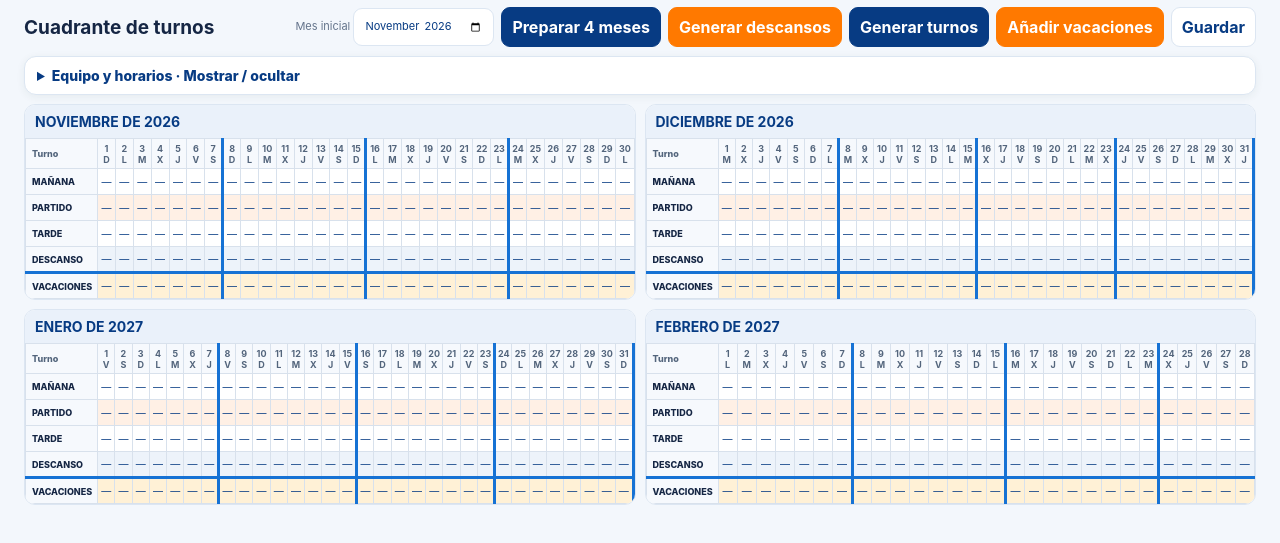
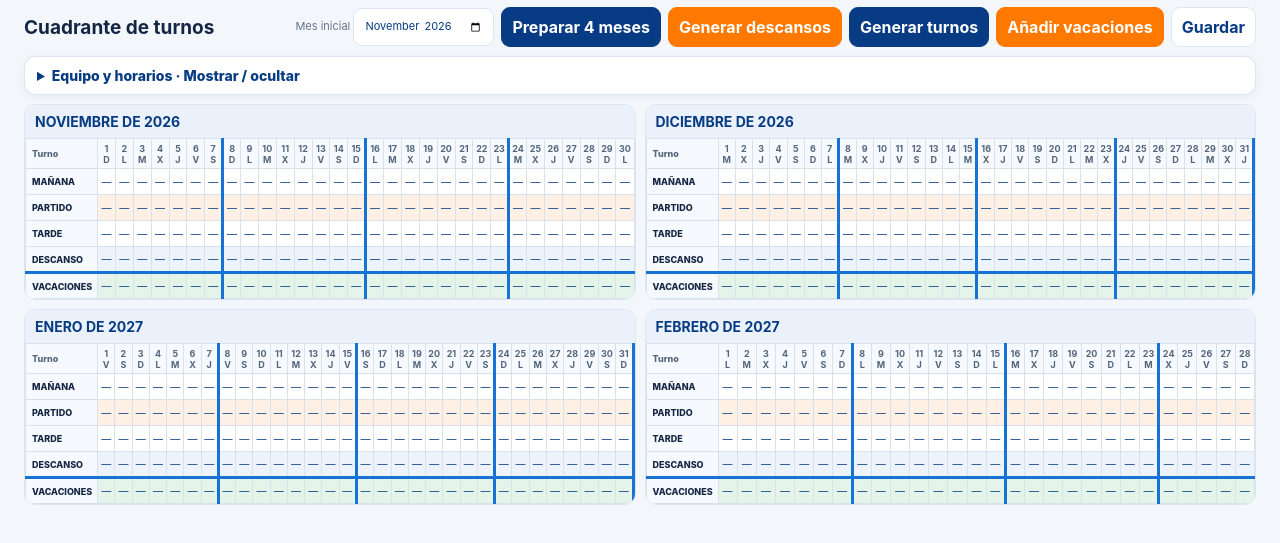
Before and after one commit to calvovizcaino-star/K124, a plain HTML site: page cuadrantes/index.html in a window 1280 px wide. Shown: the part 75-618 px from the top of the page. Drawn offline with Linux system fonts and the light colour scheme.

Commit message:
Cambiar vacaciones a verde suave

```diff
--- a/cuadrantes/index.html
+++ b/cuadrantes/index.html
@@ -8,7 +8,7 @@ main{max-width:1250px;margin:12px auto;padding:0 9px}.toolbar,.actions{display:f
 .months{display:grid;grid-template-columns:1fr;gap:9px}.month{background:white;border:1px solid var(--line);border-radius:11px;overflow:hidden;min-width:0}.month h2{font-size:14px;text-transform:uppercase;background:#eaf1fa;color:var(--blue);padding:8px 10px;margin:0}.scroller{overflow-x:auto;-webkit-overflow-scrolling:touch}.roster{border-collapse:collapse;width:100%;min-width:790px;table-layout:fixed;font-size:10px}.roster th,.roster td{border:1px solid #d8e1ec;text-align:center;padding:2px 1px;height:28px}
 .roster tr th:nth-child(8n),.roster tr td:nth-child(8n){border-right:3px solid #1672d4}
 .roster tbody tr:nth-child(4) td{border-bottom:3px solid #1672d4}
-.roster tbody tr:nth-child(4) td:first-child{border-bottom:3px solid #1672d4}.roster th:first-child,.roster td:first-child{width:83px;font-weight:800;background:#f6f9fd;text-align:left;padding-left:6px;white-space:nowrap}.roster thead th{background:#f6f9fd;color:#53657c;height:30px}.roster select{width:100%;min-width:0;border:0;border-radius:3px;padding:4px 0;font-size:11px;text-align:center;background:transparent;appearance:none;color:#073b83}.roster td select:focus{outline:2px solid var(--orange);background:#fff8f0}.roster td.vac{background:#fff1d6}.roster td.rest{background:#edf3fa}.roster td.part{background:#fff0e5}.status{font-size:12px;margin-top:8px}.status.warn{color:var(--red)}.status.ok{color:var(--green)}
+.roster tbody tr:nth-child(4) td:first-child{border-bottom:3px solid #1672d4}.roster th:first-child,.roster td:first-child{width:83px;font-weight:800;background:#f6f9fd;text-align:left;padding-left:6px;white-space:nowrap}.roster thead th{background:#f6f9fd;color:#53657c;height:30px}.roster select{width:100%;min-width:0;border:0;border-radius:3px;padding:4px 0;font-size:11px;text-align:center;background:transparent;appearance:none;color:#073b83}.roster td select:focus{outline:2px solid var(--orange);background:#fff8f0}.roster td.vac{background:#e4f4e8}.roster td.rest{background:#edf3fa}.roster td.part{background:#fff0e5}.status{font-size:12px;margin-top:8px}.status.warn{color:var(--red)}.status.ok{color:var(--green)}
 @media(min-width:900px){.months{grid-template-columns:repeat(2,minmax(0,1fr))}.roster{min-width:0;font-size:9px}.roster th,.roster td{height:26px}.roster th:first-child,.roster td:first-child{width:72px}.roster select{font-size:10px}}
 @media(max-width:600px){main{padding:0 7px}.toolbar{gap:7px}.toolbar .actions{display:grid;grid-template-columns:repeat(2,minmax(0,1fr));width:100%}.toolbar .actions>*{min-width:0;width:100%}.toolbar label{grid-column:span 2;display:flex;align-items:center;justify-content:space-between}.toolbar label input{width:58%}.brand{font-size:22px}.month h2{padding:7px 9px}.roster{min-width:790px}.roster th:first-child,.roster td:first-child{width:76px}}
 @media print{header{padding:7px}.toolbar .actions,.panel.controls{display:none!important}main{margin:0;max-width:none}.months{grid-template-columns:1fr 1fr;gap:6px}.month{break-inside:avoid}.roster{min-width:0;font-size:7px}.roster th,.roster td{padding:1px;height:19px}.roster th:first-child,.roster td:first-child{width:58px}.roster select{font-size:7px;padding:0}}
```
